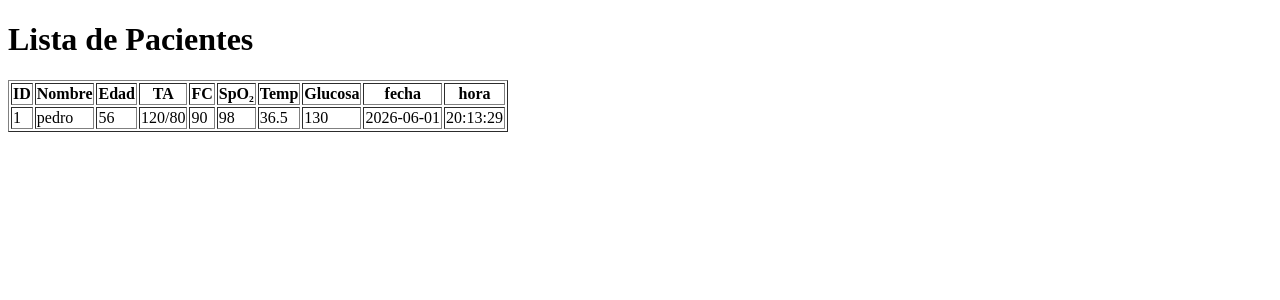
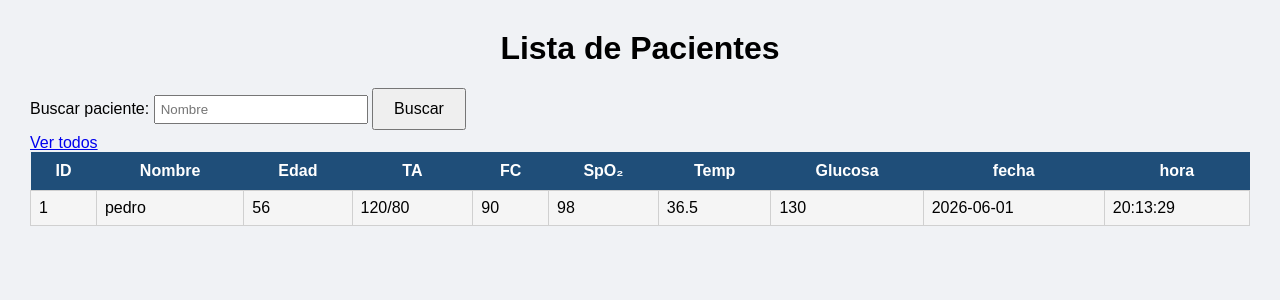
Before and after one commit to aland-cg/sistema-de-registro, a Flask app: page /pacientes in a window 1280 px wide. Shown: the top 300 px of the page. Run offline with Flask 3, Linux system fonts and the light colour scheme; data comes from the database, SQL or seed files in the repository.

Commit message:
mejora contraste visual y legibilidad segun MTIRI-PRITA

```diff
--- a/app.py
+++ b/app.py
@@ -114,16 +114,38 @@ def home():
 @app.route("/pacientes")
 def pacientes():
 
+    busqueda = request.args.get("busqueda", "")
+
     conn = sqlite3.connect("database.db")
     cursor = conn.cursor()
 
-    cursor.execute("SELECT * FROM pacientes")
+    if busqueda:
+
+        cursor.execute(
+            """
+            SELECT * FROM pacientes
+            WHERE nombre LIKE ?
+            """,
+            ('%' + busqueda + '%',)
+        )
+
+    else:
+
+        cursor.execute(
+            """
+            SELECT * FROM pacientes
+            """
+        )
 
     datos = cursor.fetchall()
 
     conn.close()
 
-    return render_template("pacientes.html", pacientes=datos)
+    return render_template(
+        "pacientes.html",
+        pacientes=datos,
+        busqueda=busqueda
+    )
 ## Iniciar servidor Flask en modo desarrollo
 if __name__ == "__main__":
     app.run(host="0.0.0.0", port=5000, debug=True)
--- a/static/style.css
+++ b/static/style.css
@@ -2,7 +2,7 @@ body {
 
     font-family: Arial, sans-serif;
 
-    background-color: #f5f5f5;
+    background-color: #f0f2f5;
 
     margin: 30px;
 }
@@ -20,15 +20,21 @@ section {
 }
 #identidad {
 
-    background-color: #eeeeee;
+    background-color: #d9d9d9;
+
+    border-left: 6px solid #808080;
 }
 #signos-vitales {
 
-    background-color: #e8f4ff;
+    background-color: #cfe8ff;
+
+    border-left: 6px solid #2196f3;
 }
 #metabolicos {
 
-    background-color: #edf9ed;
+    background-color: #d9f2d9;
+
+    border-left: 6px solid #4caf50;
 }
 input {
 
@@ -44,3 +50,37 @@ button {
 
     font-size: 16px;
 }
+h3 {
+
+    margin-top: 0;
+
+    color: #222;
+}
+.tabla-pacientes {
+
+    width: 100%;
+
+    border-collapse: collapse;
+}
+.tabla-pacientes th {
+
+    background-color: #1f4e79;
+
+    color: white;
+
+    padding: 10px;
+}
+.tabla-pacientes td {
+
+    padding: 8px;
+
+    border: 1px solid #d0d0d0;
+}
+.tabla-pacientes tr:nth-child(even) {
+
+    background-color: #f5f5f5;
+}
+.tabla-pacientes tr:hover {
+
+    background-color: #dbeeff;
+}
--- a/templates/index.html
+++ b/templates/index.html
@@ -18,7 +18,7 @@
                 <input type="number" name="edad" min="0" max="120" required>
                 <br>
             </section>
-            <section id="signos vitales">
+            <section id="signos-vitales">
                 <h3>signos vitales</h3>
                 <label>Presión arterial:</label>
                 <br>
--- a/templates/pacientes.html
+++ b/templates/pacientes.html
@@ -3,12 +3,32 @@
     <head>
         <meta charset="UTF-8">
         <title>Pacientes Registrados</title>
+        <link rel="stylesheet" href="{{ url_for('static', filename='style.css') }}">
     </head>
     <body>
 
         <h1>Lista de Pacientes</h1>
+        <form method="GET">
 
-    <table border="1">
+            <label>Buscar paciente:</label>
+
+            <input
+                type="text"
+                name="busqueda"
+                value="{{ busqueda }}"
+                placeholder="Nombre">
+
+            <button type="submit">
+            Buscar
+            </button>
+
+
+        </form>
+        <a href="/pacientes">
+            Ver todos
+        </a>
+        <br>
+        <table class="tabla-pacientes">
 
             <tr>
                 <th>ID</th>
@@ -41,6 +61,5 @@
             {% endfor %}
 
         </table>
-
     </body>
 </html>
```
Lines whose indentation alone changed are shown as unchanged.
